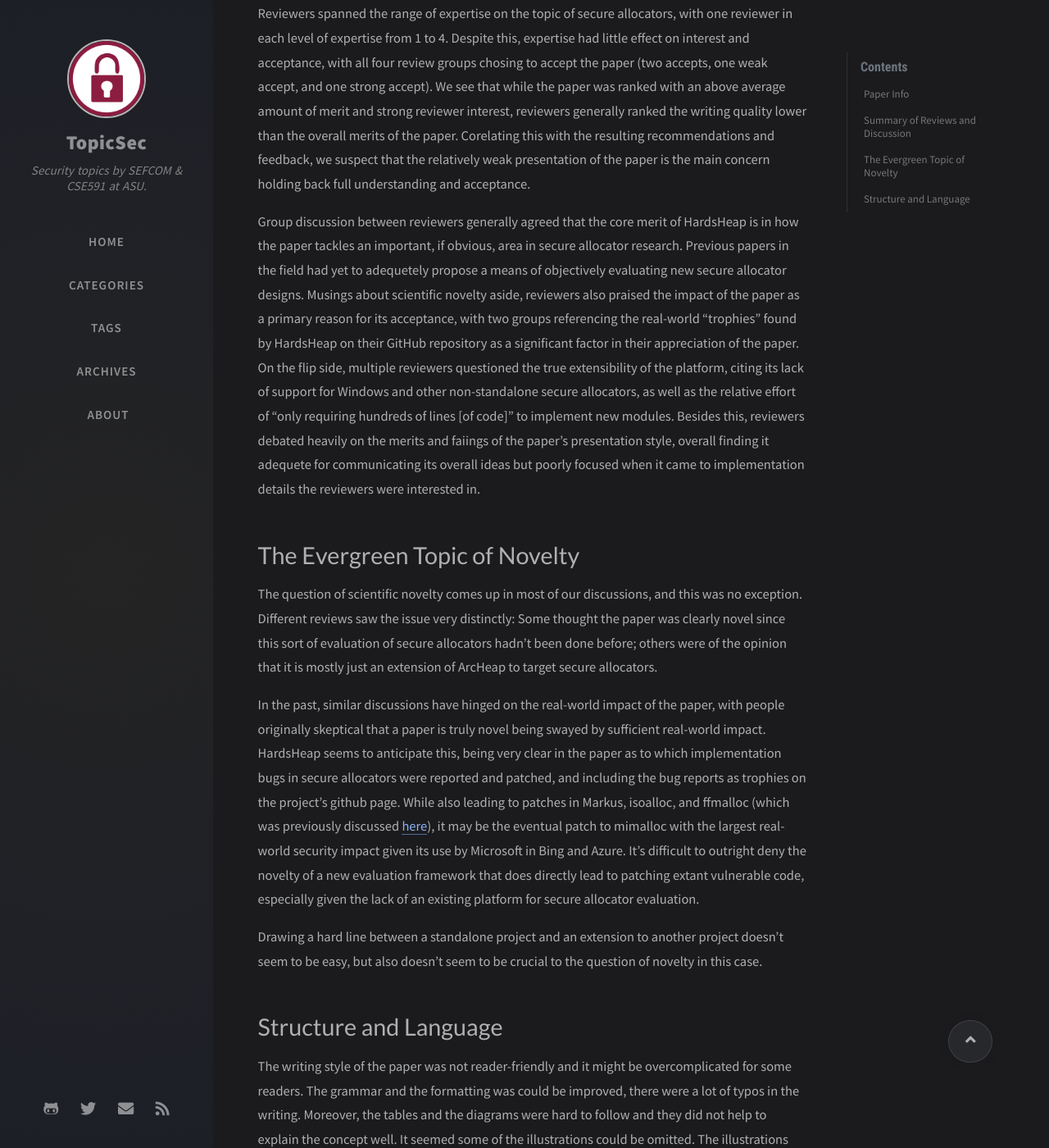
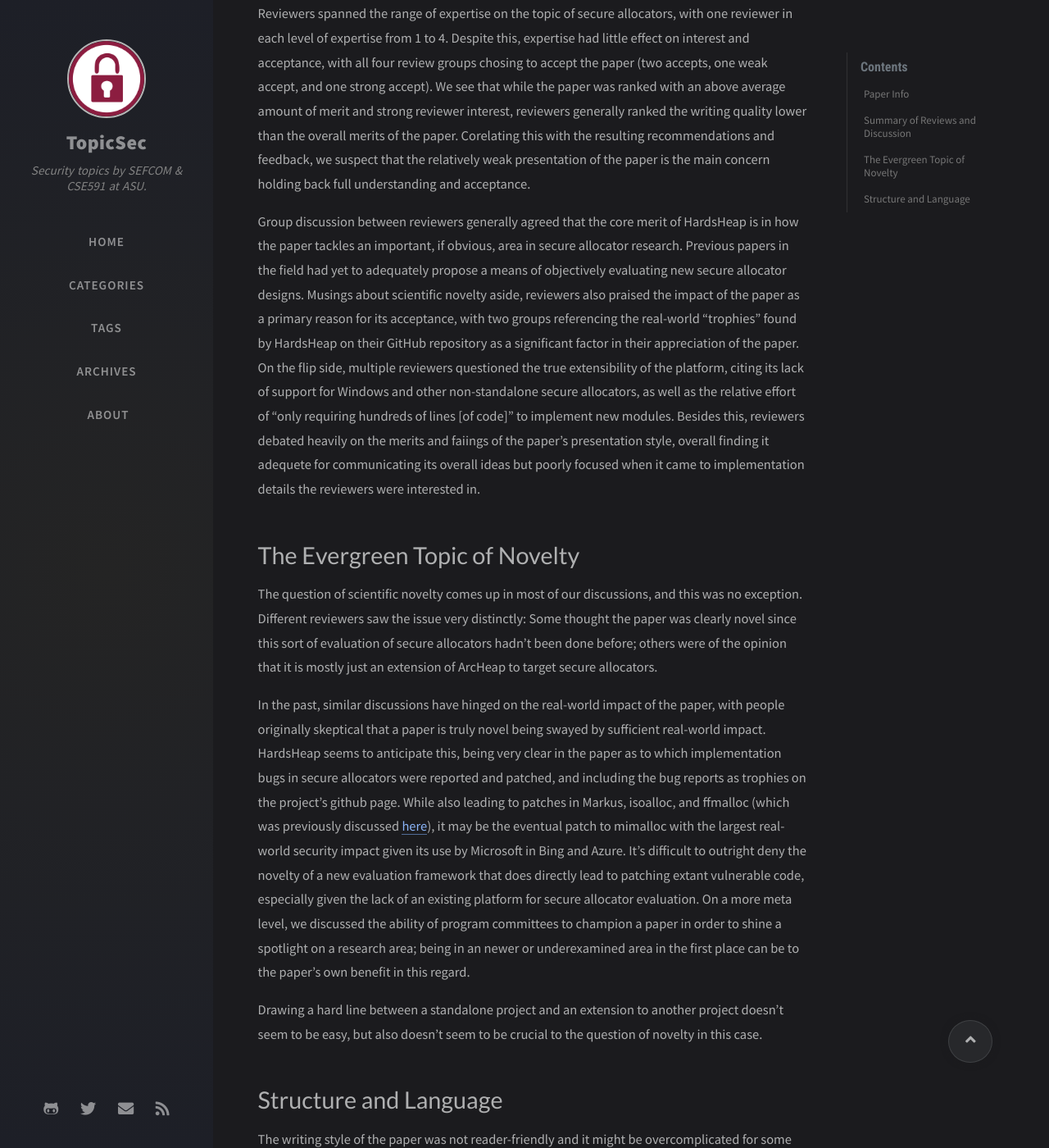
Before and after one commit to TopicSec/topicsec.github.io, a Jekyll site: the page built from _posts/2022-01-26-hardsheap.md, in a window 1280 px wide and 1400 px high, scrolled down 1102 px. Shown: the whole window at 82% size. Built offline with Jekyll 4.4.1, drawn with Linux system fonts in a browser that asks for light colours; nearby versions of some CDN libraries; comment, search, counter and statistics services are not loaded.

Commit message:
Typo fixes and expansion on novelty.

```diff
--- a/_posts/2022-01-26-hardsheap.md
+++ b/_posts/2022-01-26-hardsheap.md
@@ -26,18 +26,19 @@ HardsHeap presents a method/framework for evaluating secure allocators via integ
 
 Reviewers spanned the range of expertise on the topic of secure allocators, with one reviewer in each level of expertise from 1 to 4. Despite this, expertise had little effect on interest and acceptance, with all four review groups chosing to accept the paper (two accepts, one weak accept, and one strong accept). We see that while the paper was ranked with an above average amount of merit and strong reviewer interest, reviewers generally ranked the writing quality lower than the overall merits of the paper. Corelating this with the resulting recommendations and feedback, we suspect that the relatively weak presentation of the paper is the main concern holding back full understanding and acceptance.
 
-Group discussion between reviewers generally agreed that the core merit of HardsHeap is in how the paper tackles an important, if obvious, area in secure allocator research. Previous papers in the field had yet to adequetely propose a means of objectively evaluating new secure allocator designs. Musings about scientific novelty aside, reviewers also praised the impact of the paper as a primary reason for its acceptance, with two groups referencing the real-world "trophies" found by HardsHeap on their GitHub repository as a significant factor in their appreciation of the paper. On the flip side, multiple reviewers questioned the true extensibility of the platform, citing its lack of support for Windows and other non-standalone secure allocators, as well as the relative effort of "only requiring hundreds of lines [of code]" to implement new modules. Besides this, reviewers debated heavily on the merits and faiings of the paper's presentation style, overall finding it adequete for communicating its overall ideas but poorly focused when it came to implementation details the reviewers were interested in.
+Group discussion between reviewers generally agreed that the core merit of HardsHeap is in how the paper tackles an important, if obvious, area in secure allocator research. Previous papers in the field had yet to adequately propose a means of objectively evaluating new secure allocator designs. Musings about scientific novelty aside, reviewers also praised the impact of the paper as a primary reason for its acceptance, with two groups referencing the real-world "trophies" found by HardsHeap on their GitHub repository as a significant factor in their appreciation of the paper. On the flip side, multiple reviewers questioned the true extensibility of the platform, citing its lack of support for Windows and other non-standalone secure allocators, as well as the relative effort of "only requiring hundreds of lines [of code]" to implement new modules. Besides this, reviewers debated heavily on the merits and faiings of the paper's presentation style, overall finding it adequete for communicating its overall ideas but poorly focused when it came to implementation details the reviewers were interested in.
 
 # The Evergreen Topic of Novelty
 
 The question of scientific novelty comes up in most of our discussions, and this was no exception.
-Different reviews saw the issue very distinctly:
+Different reviewers saw the issue very distinctly:
 Some thought the paper was clearly novel since this sort of evaluation of secure allocators hadn't been done before; others were of the opinion that it is mostly just an extension of ArcHeap to target secure allocators.
 
 In the past, similar discussions have hinged on the real-world impact of the paper, with people originally skeptical that a paper is truly novel being swayed by sufficient real-world impact.
 HardsHeap seems to anticipate this, being very clear in the paper as to which implementation bugs in secure allocators were reported and patched, and including the bug reports as trophies on the project's github page.
 While also leading to patches in Markus, isoalloc, and ffmalloc (which was previously discussed [here](https://topicsec.github.io/posts/preventing-uaf-with-fast-forward-allocation/)), it may be the eventual patch to mimalloc with the largest real-world security impact given its use by Microsoft in Bing and Azure.
 It's difficult to outright deny the novelty of a new evaluation framework that does directly lead to patching extant vulnerable code, especially given the lack of an existing platform for secure allocator evaluation.
+On a more meta level, we discussed the ability of program committees to champion a paper in order to shine a spotlight on a research area; being in an newer or underexamined area in the first place can be to the paper's own benefit in this regard.
 
 Drawing a hard line between a standalone project and an extension to another project doesn't seem to be easy, but also doesn't seem to be crucial to the question of novelty in this case.
 
```
